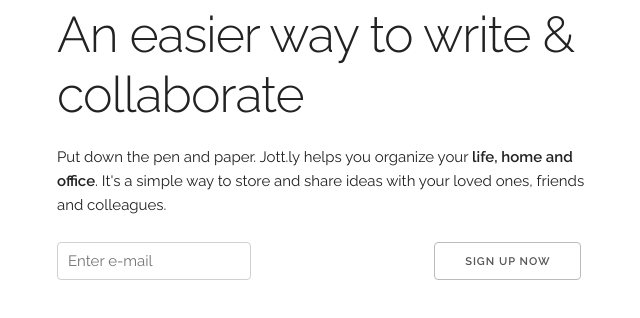
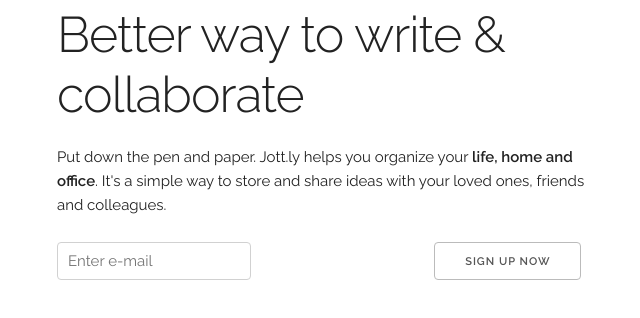
Before and after one commit to kwikiel/multiland, a plain HTML site: page templates/index.html in a window 1280 px wide. Shown: the part 78-396 px from the top of the page, without its empty margins (103-743 px from the left). Drawn offline with Linux system fonts and the light colour scheme; files that its build step writes are made by us from their sources; files whose address does not match are found by name.

Commit message:
Content delta

```diff
--- a/templates/index.html
+++ b/templates/index.html
@@ -47,7 +47,7 @@
 	</nav>
    </div>
 </div>
-<div class="container"> <div class="seven columns"> <h1>An easier way to write &amp; collaborate</h1>
+<div class="container"> <div class="seven columns"> <h1>Better way to write &amp; collaborate</h1>
    <p>Put down the pen and paper. Jott.ly helps you organize your <strong>life, home and office</strong>. It's a simple way to store and share ideas with your loved ones, friends and colleagues.</p>
 
  <div class="row">
```
